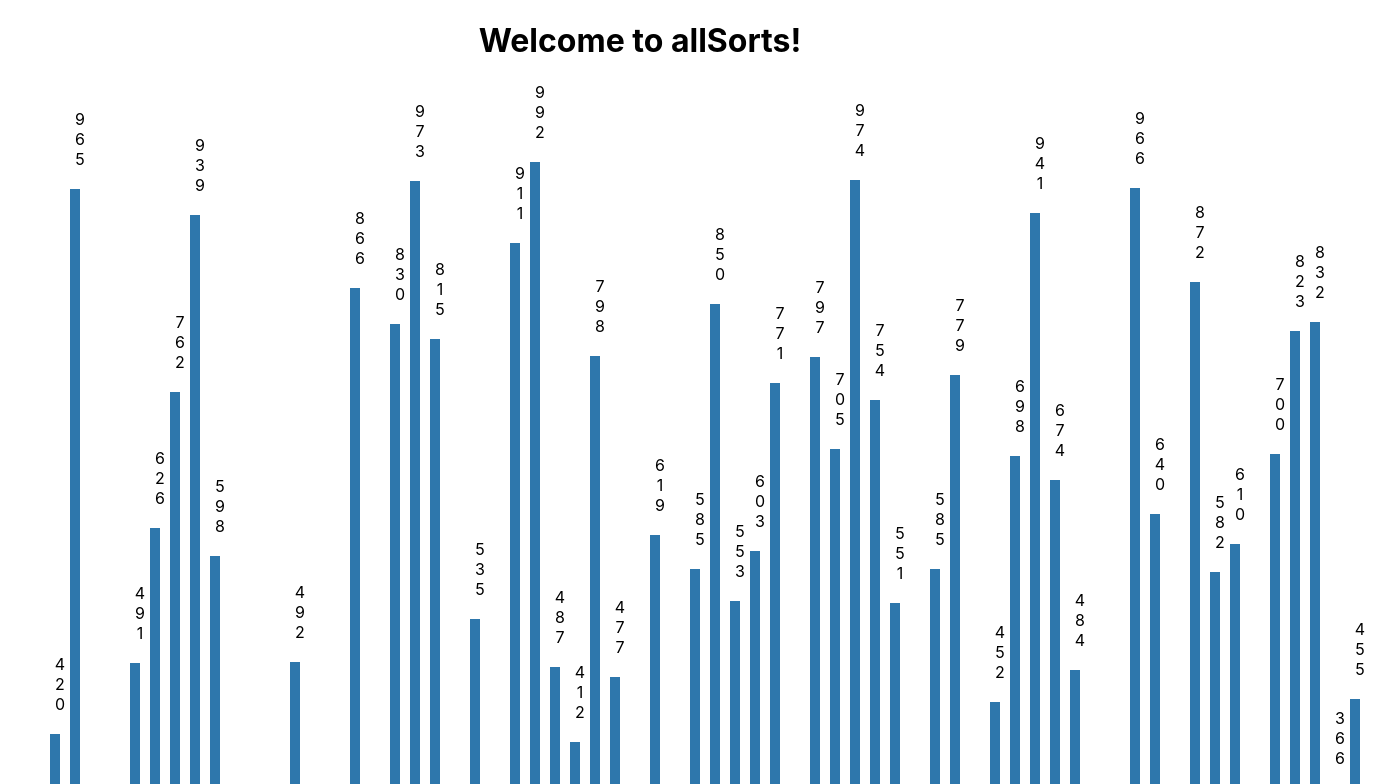
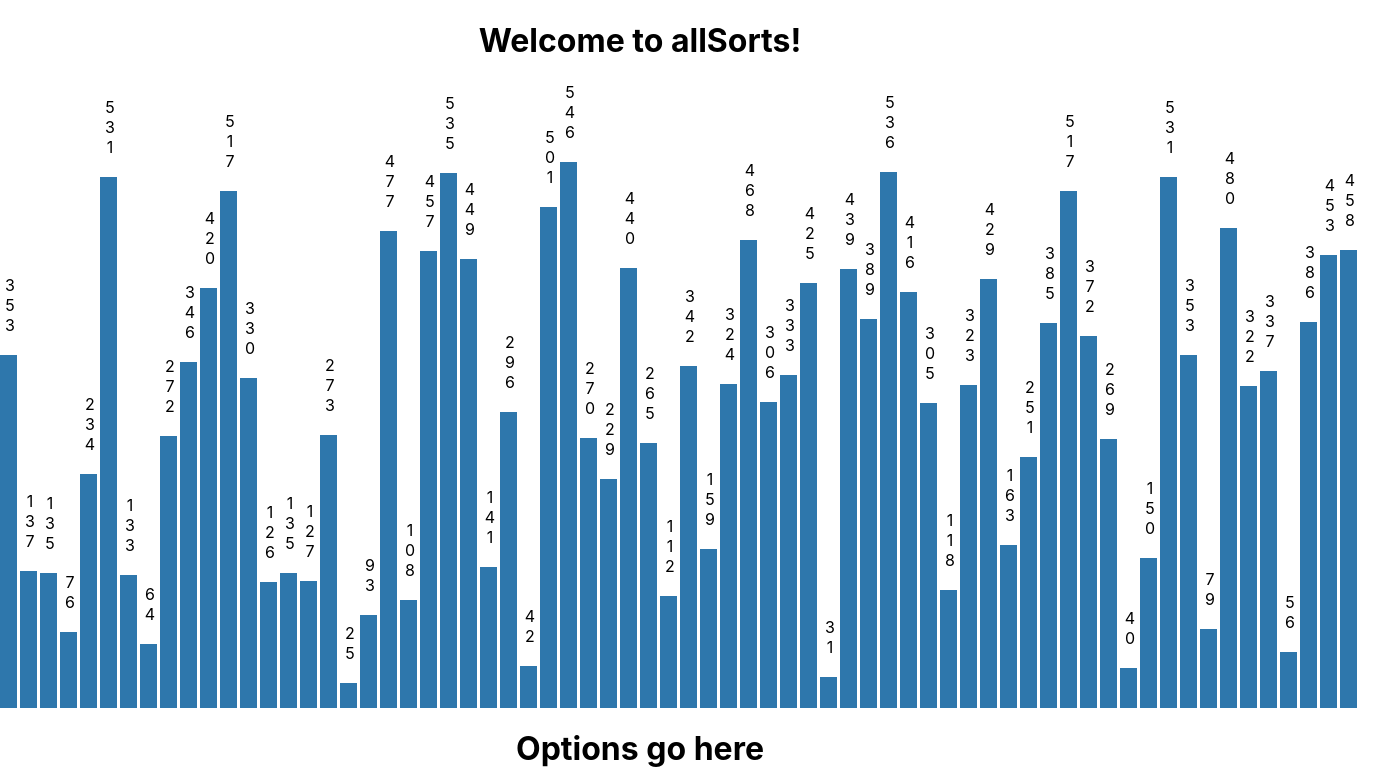
Before and after one commit to adclleva/all-sorts-project, a React (Create React App) app: page / in a window 1280 px wide. Shown: the top 784 px of the page, 1390 px wide, since content can reach past the window. Built offline with nearby package versions, Linux system fonts and the light colour scheme.

Commit message:
add the dynamic way of getting the right number of bars and the size of each bar on any screen

```diff
--- a/src/components/allSorts/AllSorts.css
+++ b/src/components/allSorts/AllSorts.css
@@ -1,8 +1,9 @@
 /* https://www.youtube.com/watch?v=bClP73LpeOY */
 /* this video helped me figure out how to create the vertical bars horizontally */
 .array-num-bar {
-    width: 10px;
+    width: 17px;
     background-color: #2e77ac;
+    flex-grow: 100;
 
 }
 /* https://developer.mozilla.org/en-US/docs/Web/CSS/text-orientation
@@ -18,5 +19,6 @@
     display:flex;
     justify-content: center;
     align-items: flex-end;
+    align-content: stretch;
 
 }
--- a/src/components/allSorts/AllSorts.js
+++ b/src/components/allSorts/AllSorts.js
@@ -14,9 +14,16 @@ class AllSorts extends React.Component {
 
     generateArr = () => {
         let newArr = []
-        let arrSize = 75
+        // this dynamicall adjusts the size of the array based on the screen width
+        let arrSize = window.innerWidth/ 18
+        // this checks the screen height, width and number of bars
+        // console.log(window.innerWidth, window.innerHeight, arrSize)
+
+
         let barMin = 10
-        let barMax = 1000
+
+        // this dynamicall adjusts the size of the array based on the screen hieght
+        let barMax = window.innerHeight - 250
 
         for (let i = 0; i < arrSize; i++) {
             let randomNum = Math.floor(Math.random() * (barMax - barMin) + barMin)
@@ -34,9 +41,9 @@ class AllSorts extends React.Component {
                 {array.map((num, index) => {
                     return (
                         <div>
-
                             <div
                                 className="numbers-display"
+                                key={num + index}
                             >{num}</div>
                             <br/>
                             <div
@@ -48,7 +55,6 @@ class AllSorts extends React.Component {
                                 // https://reactjs.org/docs/dom-elements.html#style
                                 style={{height: `${num}px`}}
                                 ></div>
-
                         </div>
 
                     )
```
Lines whose indentation alone changed are shown as unchanged.
